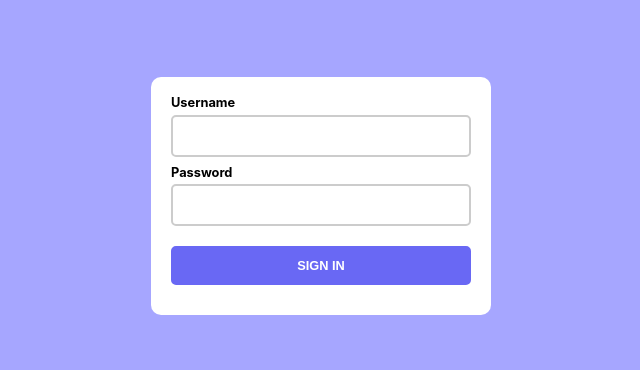
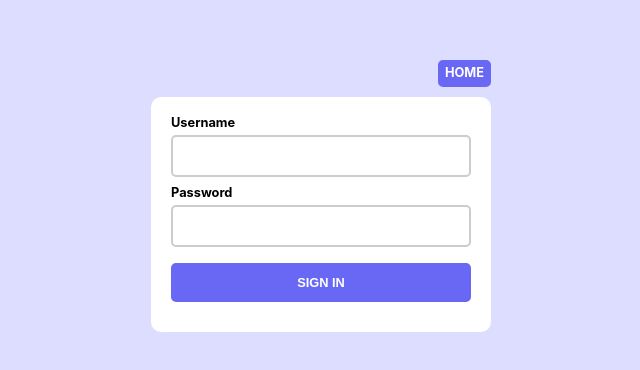
Before and after one commit to sambrmg/poll-app, a React (Create React App) app: page /sign-in in a window 1280 px wide. Shown: the part 204-574 px from the top of the page, without its empty margins (319-959 px from the left). Built offline with nearby package versions, Linux system fonts and the light colour scheme; the HTML template or start-up script is replaced by a standard one.

Commit message:
create logout

```diff
--- a/src/App.css
+++ b/src/App.css
@@ -1,8 +1,26 @@
-.App {
+.App .Content {
   background-color: white;
   padding: 20px;
   border-radius: 10px;
   min-width: 300px;
+}
+
+.App .Username {
+  font-size: 0.8rem;
+  margin-bottom: 10px;
+  text-align: right;
+}
+
+.App .Menu {
+  display: flex;
+  justify-content: flex-end;
+  margin-bottom: 10px;
+}
+
+.App .Menu .Button {
+  display: flex;
+  padding: 5px;
+  width: auto;
 }
 
 .Button {
--- a/src/App.jsx
+++ b/src/App.jsx
@@ -1,6 +1,6 @@
 import './App.css';
-import React from 'react';
-import { Routes, Route } from 'react-router-dom';
+import React, { useEffect, useState } from 'react';
+import { Routes, Route, useNavigate, useLocation } from 'react-router-dom';
 import Poll from './components/Poll/Poll';
 import PollCreate from './components/Poll/PollCreate';
 import SignUp from './components/Login/SignUp';
@@ -8,10 +8,40 @@ import SignIn from './components/Login/SignIn';
 import Home from './components/Home';
 import NotFound from './components/NotFound';
 import PrivateRoute from './components/PrivateRoute';
+import Cookies from 'js-cookie';
+import { Link } from 'react-router-dom';
 
 function App() {
+  const navigate = useNavigate();
+  const location = useLocation();
+  const [username, setUsername] = useState(undefined);
+
+  useEffect(() => {
+      setUsername(Cookies.get('username'));
+  });
+
+  const handleLogout = () => {
+    Cookies.remove('username');
+    Cookies.remove('token');
+
+    navigate('/', { replace: true });
+  };
+
   return (
     <div className='App'>
+      {username &&
+        <p className='Username'>Welcome {username}</p>
+      }
+      <div className='Menu'>
+        {location.pathname !== '/' &&
+          <Link to='/' className='Button PrimaryButton'>Home</Link>
+        }
+        {username &&
+          <button className='Button PrimaryButton ml-1' type="button" onClick={handleLogout}>Logout</button>
+        }
+      </div>
+      <div className='Content'>
+
         <Routes>
           <Route exact path='/' element={<Home />} />
           <Route path='/p/:id' element={<Poll />} />
@@ -24,6 +54,7 @@ function App() {
           </Route>
         </Routes>
       </div>
+    </div>
   );
 }
 
--- a/src/components/Home.jsx
+++ b/src/components/Home.jsx
@@ -1,12 +1,27 @@
-import React from 'react';
+import React, { useEffect, useState } from 'react';
 import { Link } from 'react-router-dom';
+import Cookies from 'js-cookie';
 
 function Home() {
+    const [isLoggedIn, setIsLoggedIn] = useState(undefined);
+
+    useEffect(() => {
+        setIsLoggedIn(Cookies.get('token'));
+    });
+
     return (
         <div className='Home'>
-            <Link to='/create-poll' className='Button PrimaryButton mb-20'>Create a new poll</Link>
-            <Link to='/sign-up' className='Button PrimaryButton mb-20'>Sign Up</Link>
-            <Link to='/sign-in' className='Button PrimaryButton'>Sign In</Link>
+            {!isLoggedIn &&
+                <Link to='/sign-up' className='Button PrimaryButton mb-2'>Sign Up</Link>
+            }
+
+            {!isLoggedIn &&
+                <Link to='/sign-in' className='Button PrimaryButton'>Sign In</Link>
+            }
+
+            {isLoggedIn &&
+                <Link to='/create-poll' className='Button PrimaryButton'>Create a new poll</Link>
+            }
         </div>
     );
 }
--- a/src/components/Login/SignIn.jsx
+++ b/src/components/Login/SignIn.jsx
@@ -1,7 +1,7 @@
 import axios from 'axios';
 import React, { useState } from 'react';
 import { useNavigate } from 'react-router-dom';
-import { baseURL } from '../../config';
+import { baseURL, cookieConfig } from '../../config';
 import Cookies from 'js-cookie';
 import './SignIn.css';
 
@@ -33,7 +33,8 @@ function SignIn() {
 
     clientApi.post('/user/login', inputs)
       .then(function (response) {
-          Cookies.set('token', response.data['x-access-token'], { expires: 7, path: '' });
+          Cookies.set('token', response.data['x-access-token'], cookieConfig);
+          Cookies.set('username', response.data['username'], cookieConfig);
           navigate('/', { replace: true });
       }).catch(function (error) {
         setError(error.response.data.message)
@@ -52,7 +53,7 @@ function SignIn() {
               name='password' className='FormControl'
               onChange={handleChange}/>
 
-            <button className='Button PrimaryButton mt-20' type="submit">Sign In</button>
+            <button className='Button PrimaryButton mt-2' type="submit">Sign In</button>
           </form>
           <p className='form-error'>{error}</p>
         </div>
--- a/src/components/Login/SignUp.jsx
+++ b/src/components/Login/SignUp.jsx
@@ -2,7 +2,7 @@ import axios from 'axios';
 import React, { useState } from 'react';
 import { useNavigate } from 'react-router-dom';
 import Cookies from 'js-cookie';
-import { baseURL } from '../../config';
+import { baseURL, cookieConfig } from '../../config';
 import './SignUp.css';
 
 const clientApi = axios.create({ baseURL });
@@ -41,7 +41,7 @@ function SignUp() {
 
     clientApi.post('/user', inputs).then(function (response) {
         if(response.data?.created === true) {
-          Cookies.set('token', response.data['x-access-token'], { expires: 7, path: '' });
+          Cookies.set('token', response.data['x-access-token'], cookieConfig);
           navigate('/', { replace: true });
         } else {
           setError(response.data.message);
@@ -69,7 +69,7 @@ function SignUp() {
           name='repassword' className='FormControl'
           onChange={handleChange} />
 
-        <button className='Button PrimaryButton mt-20' type="submit">Sign Up</button>
+        <button className='Button PrimaryButton mt-2' type="submit">Sign Up</button>
       </form>
       <p className='form-error'>{error}</p>
     </div>
--- a/src/components/NotFound.js
+++ b/src/components/NotFound.js
@@ -1,13 +1,11 @@
-import { Link } from 'react-router-dom';
 import React from 'react';
 import './NotFound.css';
 
 function NotFound() {
     return (
         <div className='NotFound'>
-            <h1>404</h1>
+            <h1 className='mb-2'>404</h1>
             <h2>Not Found</h2>
-            <Link to='/' className='PrimaryButton mt-20'>Home</Link>
         </div>
     )
 }
--- a/src/components/Poll/Poll.jsx
+++ b/src/components/Poll/Poll.jsx
@@ -14,10 +14,6 @@ function Poll() {
   const { id } = useParams();
   const navigate = useNavigate();
 
-  useEffect(() => {
-    fetchPoll();
-  }, []);
-
   const fetchPoll = async () => {
     clientApi.get(`/${id}`).then((res) => {
       setTitle(res.data.title);
@@ -25,6 +21,11 @@ function Poll() {
       setOptions(res.data.options);
     }).catch(err => navigate('/not-found', { replace: true }));
   }
+
+  useEffect(() => {
+    fetchPoll();
+  }, []);
+
 
   return (
     <div className='Poll'>
--- a/src/components/Poll/PollCreate.jsx
+++ b/src/components/Poll/PollCreate.jsx
@@ -2,11 +2,10 @@ import axios from 'axios';
 import React, { useEffect, useState } from 'react';
 import { baseURL } from '../../config';
 import Cookies from 'js-cookie';
-
-
+import { useNavigate } from 'react-router-dom';
 
 function PollCreate() {
-
+  const navigate = useNavigate();
   const clientApi = axios.create({
     baseURL,
     headers: {
@@ -50,8 +49,9 @@ function PollCreate() {
       }
 
       clientApi.post('/', { ...inputs, optionsFilled }).then(function (response) {
-
+        navigate(`/p/${response.data.pollCode}`, { replace: true });
       }).catch(function (error) {
+        setError(error.message)
       });
 
   };
@@ -80,9 +80,9 @@ function PollCreate() {
             </div>
           )}
 
-            <button className='Button SecondaryButton mt-20' type="button"
+          <button className='Button SecondaryButton mt-2' type="button"
             onClick={handleOption}>Add option</button>
-            <button className='Button PrimaryButton mt-20' type="submit">Create poll</button>
+          <button className='Button PrimaryButton mt-2' type="submit">Create poll</button>
         </form>
         <p className='form-error'>{error}</p>
       </div>
--- a/src/config.js
+++ b/src/config.js
@@ -1 +1,3 @@
 export const baseURL = 'http://localhost:4000/';
+
+export const cookieConfig = { expires: 7, path: '' };
--- a/src/index.css
+++ b/src/index.css
@@ -132,7 +132,7 @@ body {
     sans-serif;
   -webkit-font-smoothing: antialiased;
   -moz-osx-font-smoothing: grayscale;
-  background-color: #a6a6ff;
+  background-color: #ddddff;
 }
 
 code {
@@ -149,15 +149,28 @@ code {
   height: 100vh;
 }
 
-.mt-20 {
-  margin-top: 20px;
+.mt-2 {
+  margin-top: 1rem;
 }
-.mb-20 {
-  margin-bottom: 20px;
+.mb-2 {
+  margin-bottom: 1rem;
 }
-.ml-20 {
-  margin-left: 20px;
+.ml-2 {
+  margin-left: 1rem;
 }
-.mr-20 {
-  margin-right: 20px;
+.mr-2 {
+  margin-right: 1rem;
 }
+
+.mt-1 {
+  margin-top: 0.5rem;
+}
+.mb-1 {
+  margin-bottom: 0.5rem;
+}
+.ml-1 {
+  margin-left: 0.5rem;
+}
+.mr-1 {
+  margin-right: 0.5rem;
+}
```
Lines whose indentation alone changed are shown as unchanged.
